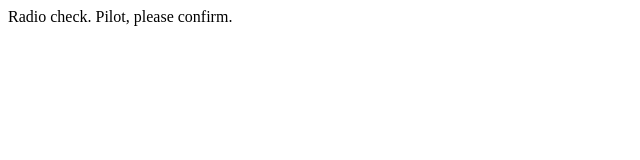
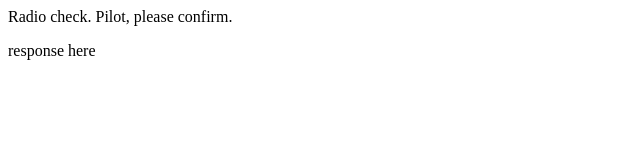
Before and after one commit to demarwinston/demarwinston, a plain HTML site: page index.html in a window 1280 px wide. Shown: the full height of the page, 0-640 px from the left. Drawn offline with Linux system fonts and the light colour scheme.

Commit message:
Added second line to log.

```diff
--- a/index.html
+++ b/index.html
@@ -1,5 +1,7 @@
 <html>
 <body>
    <p>Radio check. Pilot, please confirm.</p>
+   <p>response here</p>
 </body>
+
 </html>
```
